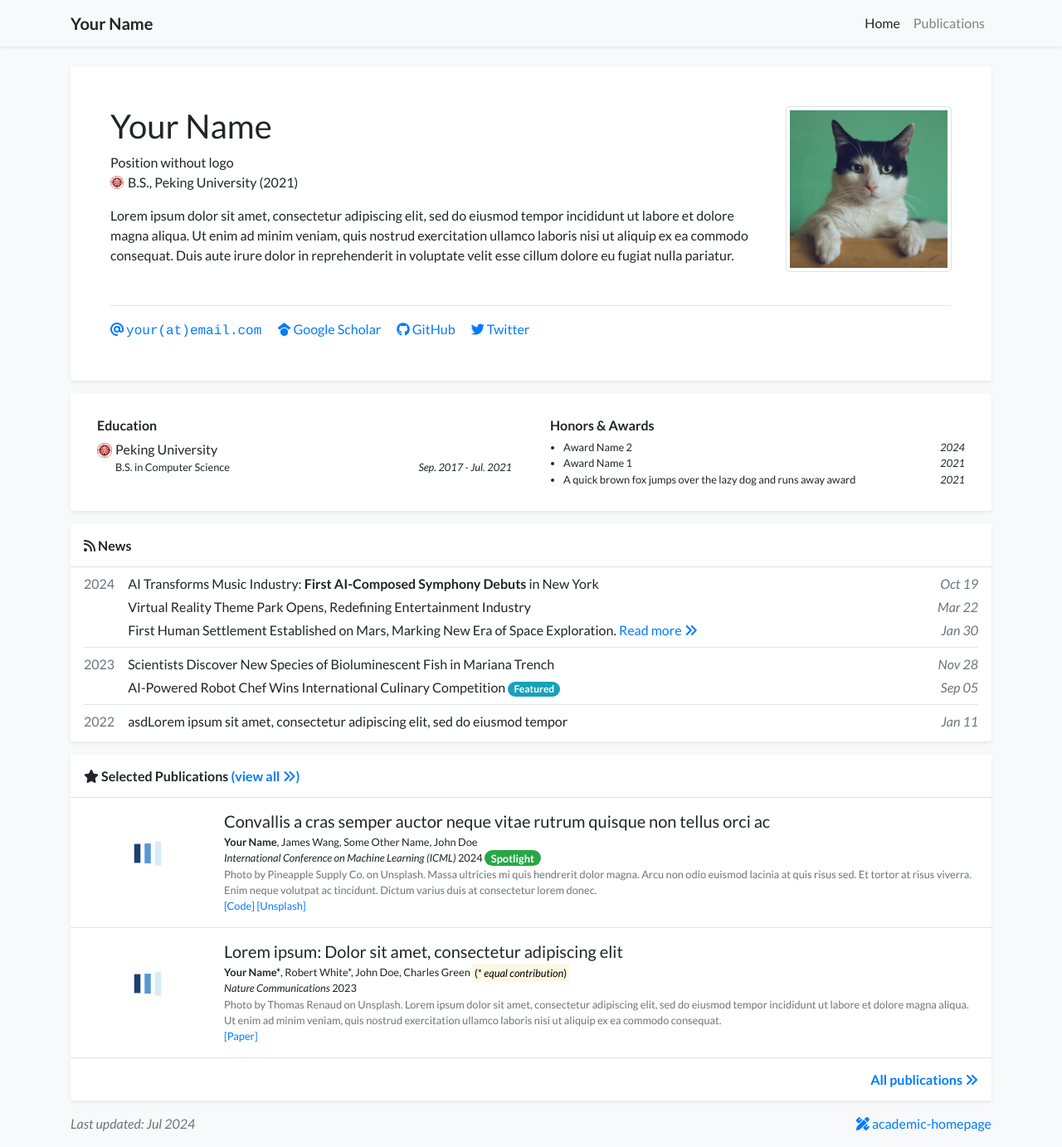
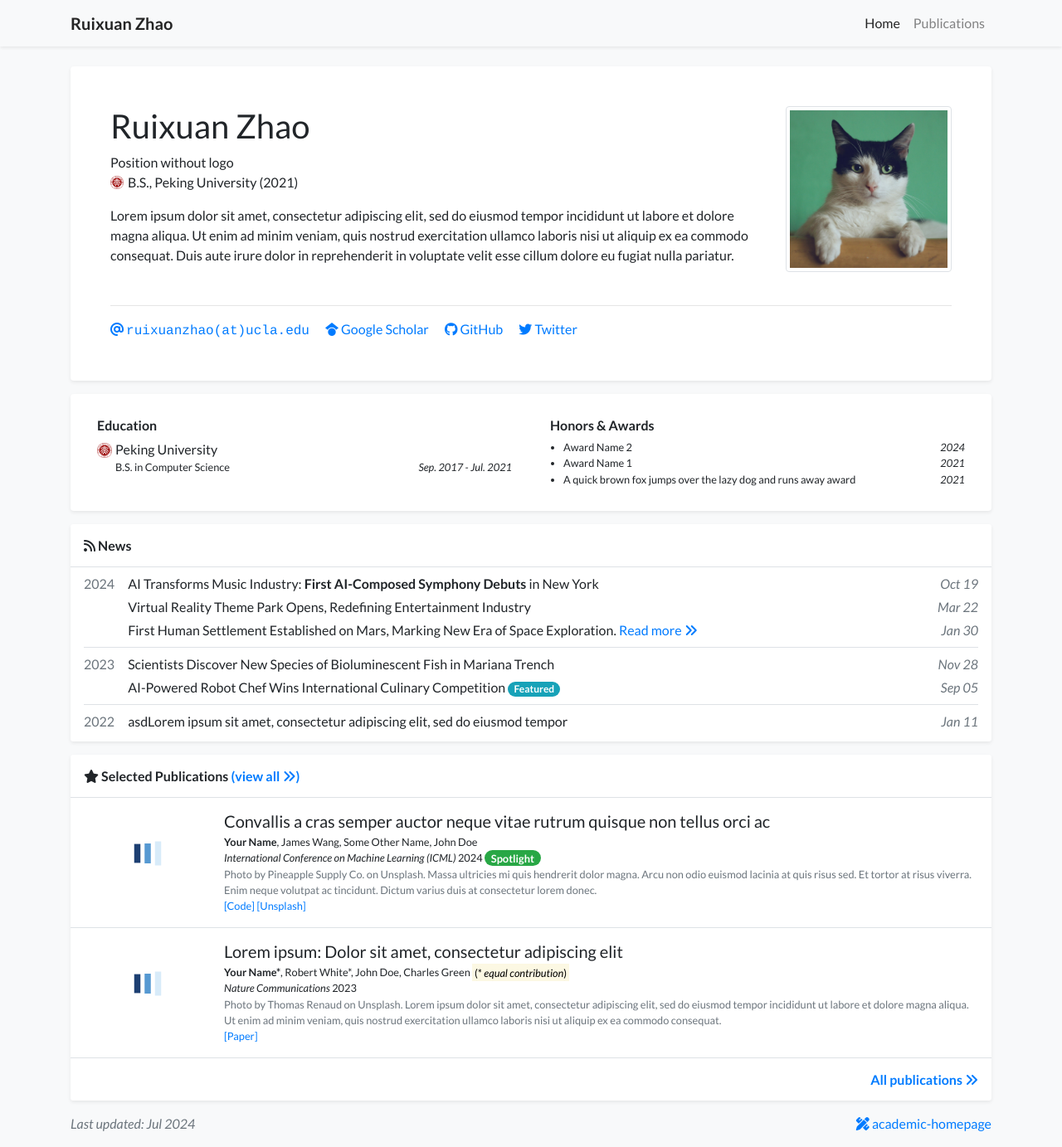
Before and after one commit to Rayrxuan/Rayrxuan.github.io, a Jekyll site: the page built from index.html, in a window 1280 px wide and 1383 px high. Shown: the whole window at 83% size. Built offline with Jekyll 4.4.1, drawn with Linux system fonts in a browser that asks for light colours; a style sheet for code colours, icons or effects is not loaded.

Commit message:
Update profile.yml

```diff
--- a/_data/profile.yml
+++ b/_data/profile.yml
@@ -1,15 +1,15 @@
-primary_name: "Your Name"
+primary_name: "Ruixuan Zhao"
 secondary_name: ""
-navbar_name: "Your Name"
+navbar_name: "Ruixuan Zhao"
 
 positions:
 - name: Position without logo
 - logo: /assets/images/badges/PKU_red.png
   name: B.S., Peking University (2021)
 
-email: "your@email.com"
+email: "ruixuanzhao@ucla.edu"
 # cv_link: link-to-your-cv-file
-gscholar: your_google_scholar_id
+gscholar: https://scholar.google.com/citations?user=Cll80dYAAAAJ&hl=en
 github: your_github_id
 twitter: your_twitter_id
 # wechat_qrcode: /assets/images/etc/wechat.jpg
```
